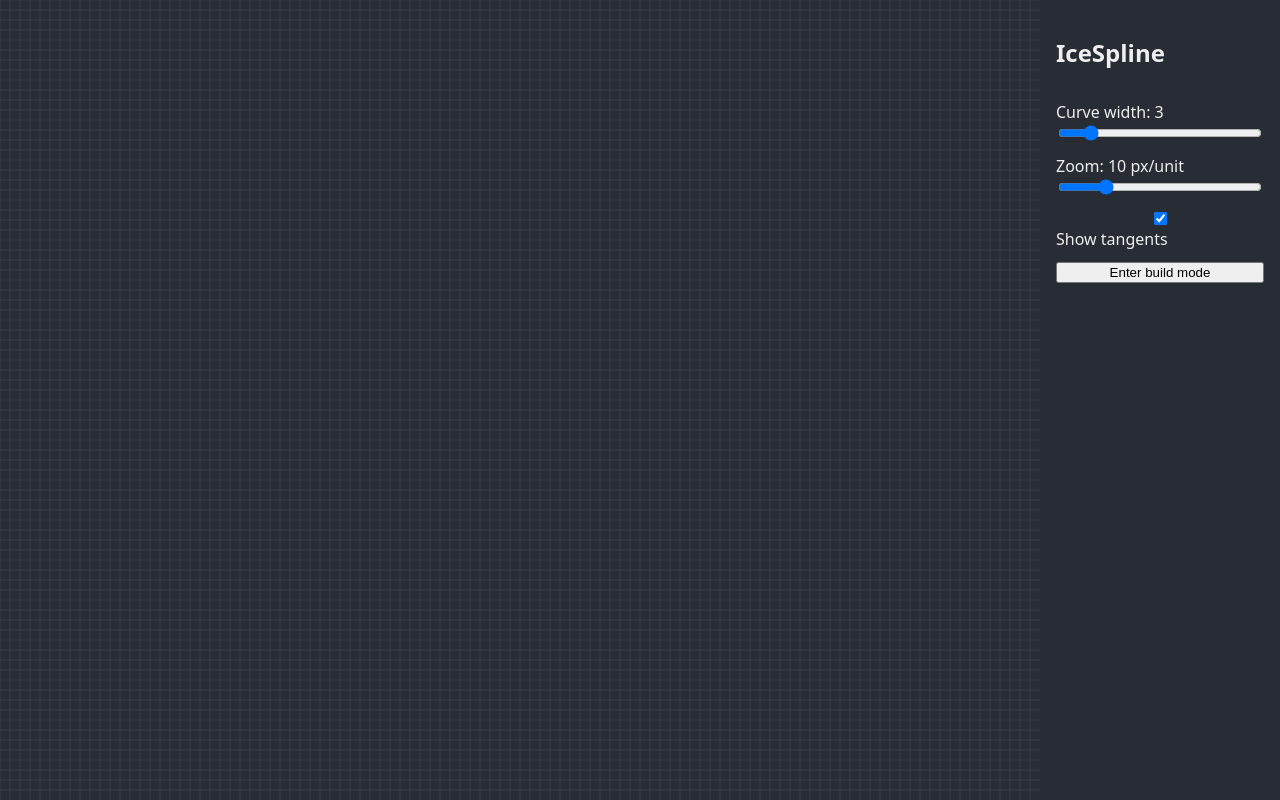
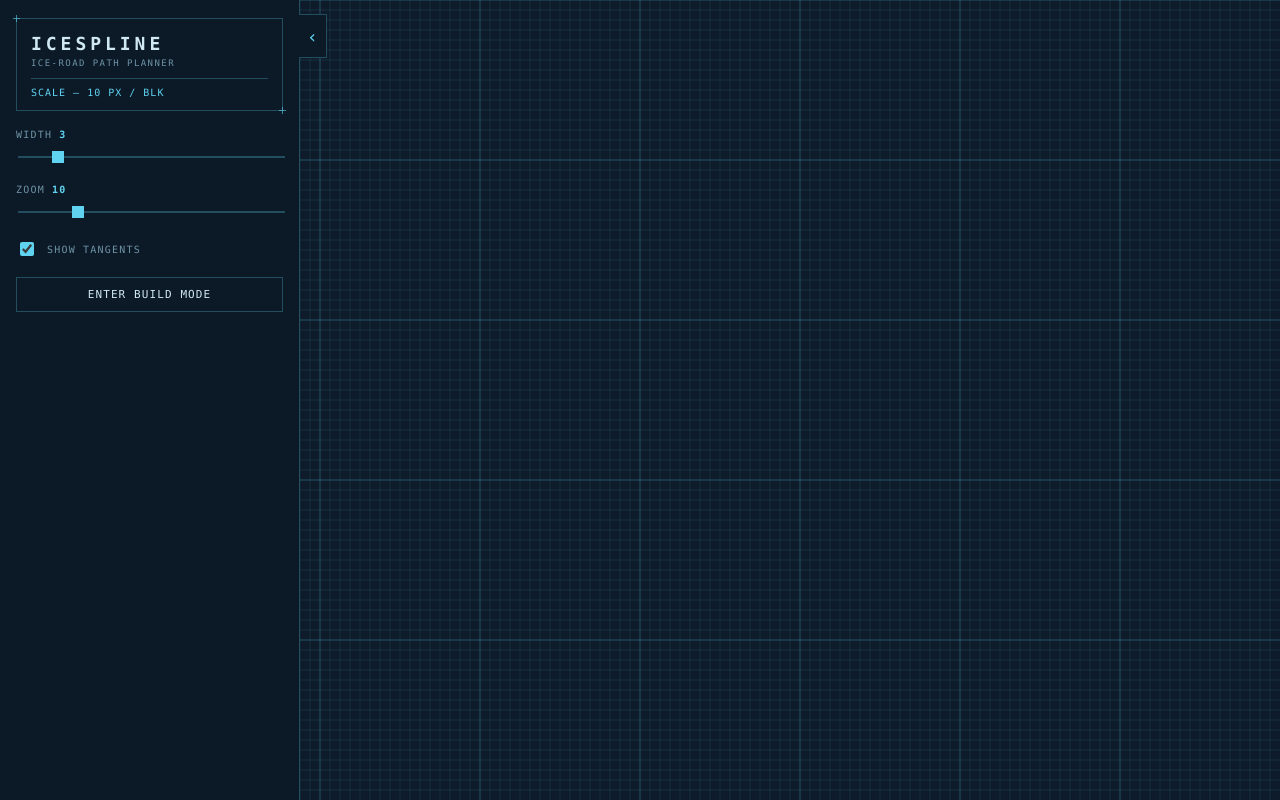
Before and after one commit to tmbkoren/IceSpline, a React (Vite) app: page / in a window 1280 px wide. Built offline with nearby package versions, Linux system fonts and the light colour scheme.

Commit message:
updated ui

```diff
--- a/src/canvas/CanvasView.tsx
+++ b/src/canvas/CanvasView.tsx
@@ -55,7 +55,7 @@ export function CanvasView() {
     }
   }, [])
 
-  // `flex: 1` makes the canvas fill the remaining row space beside the panel
-  // (the App lays them out in a flex row).
-  return <canvas ref={ref} style={{ flex: 1, minWidth: 0, height: '100vh' }} />
+  // Sizing/position is handled in CSS (`canvas { position: fixed; inset: 0 }`):
+  // the canvas is full-bleed and the drawer floats over it.
+  return <canvas ref={ref} />
 }
--- a/src/index.css
+++ b/src/index.css
@@ -1,3 +1,21 @@
+/* ===========================================================================
+   IceSpline — "Blueprint / CAD" visual direction.
+   Dark ink ground, cyan hairlines, zero radius, monospace. The canvas is the
+   drafting surface; the control panel is a slide-in blueprint "title block".
+   System fonts only — no web-font download (supports the no-friction goal).
+   =========================================================================== */
+
+:root {
+  --bg: #0d1b2a; /* ink ground (also the canvas bg, set in renderer.ts) */
+  --bg-panel: #0c1a28; /* drawer surface, a touch darker than the ground */
+  --line: #5fd3f0; /* cyan accent — the "drawn" color */
+  --line-dim: rgba(95, 211, 240, 0.28); /* hairline borders */
+  --line-faint: rgba(95, 211, 240, 0.1); /* faint fills/hover */
+  --text: #cfe8f2; /* pale cyan-white */
+  --text-mut: #6f93a6; /* muted labels */
+  --mono: ui-monospace, "JetBrains Mono", "SF Mono", Menlo, Consolas, monospace;
+}
+
 * {
   box-sizing: border-box;
 }
@@ -8,28 +26,219 @@ body,
   height: 100%;
 }
 #root {
-  display: flex;
+  position: relative;
+  overflow: hidden; /* canvas is full-bleed; nothing scrolls the page */
 }
 body {
-  font-family: system-ui, sans-serif;
-  background: #282c34;
-  color: #eee;
+  font-family: var(--mono);
+  background: var(--bg);
+  color: var(--text);
 }
+
+/* The canvas fills the whole viewport; chrome floats above it (z-index). */
 canvas {
-  touch-action: none;
+  position: fixed;
+  inset: 0;
+  width: 100%;
+  height: 100%;
   display: block;
-} /* SPEC: no browser gesture hijack */
+  touch-action: none; /* SPEC: no browser gesture hijack (pan/pinch) */
+}
 
-.control-panel {
-  width: 240px;
-  flex: 0 0 240px;      /* fixed column, don't grow/shrink */
+/* Visible keyboard focus everywhere — quality floor. */
+:focus-visible {
+  outline: 1px solid var(--line);
+  outline-offset: 2px;
+}
+
+/* --- The slide-in drawer ------------------------------------------------- */
+
+.drawer {
+  position: fixed;
+  top: 0;
+  left: 0;
+  height: 100%;
+  width: min(300px, 88vw);
+  z-index: 10;
+  background: var(--bg-panel);
+  border-right: 1px solid var(--line-dim);
+  transform: translateX(-100%); /* parked off-screen when closed */
+  transition: transform 0.25s ease;
+}
+.drawer--open {
+  transform: translateX(0);
+}
+
+/* The toggle tab rides just outside the drawer's right edge, so it slides with
+   the panel and is always on-screen (at x=0 closed, at panel-width open). */
+.drawer__tab {
+  position: absolute;
+  left: 100%;
+  top: 14px;
+  width: 28px;
+  height: 44px;
+  display: grid;
+  place-items: center;
+  background: var(--bg-panel);
+  border: 1px solid var(--line-dim);
+  border-left: none;
+  color: var(--line);
+  font-family: var(--mono);
+  font-size: 18px;
+  cursor: pointer;
+}
+.drawer__tab:hover {
+  background: var(--line-faint);
+}
+
+.drawer__body {
+  height: 100%;
   display: flex;
   flex-direction: column;
-  gap: 12px;
-  padding: 16px;
-  overflow-y: auto;      /* scroll panel internally, not the page */
+  gap: 18px;
+  padding: 18px 16px;
+  overflow-y: auto;
 }
-.control-panel label {
+
+/* --- Title block (the signature element) --------------------------------- */
+
+.title-block {
+  position: relative;
+  border: 1px solid var(--line-dim);
+  padding: 14px 14px 12px;
+}
+/* Registration marks: small cyan "+" at two diagonal corners, like a real
+   drafting sheet. Each is two thin gradients crossed. */
+.title-block::before,
+.title-block::after {
+  content: "";
+  position: absolute;
+  width: 7px;
+  height: 7px;
+  opacity: 0.6;
+  background:
+    linear-gradient(var(--line), var(--line)) center / 100% 1px no-repeat,
+    linear-gradient(var(--line), var(--line)) center / 1px 100% no-repeat;
+}
+.title-block::before {
+  top: -4px;
+  left: -4px;
+}
+.title-block::after {
+  bottom: -4px;
+  right: -4px;
+}
+.wordmark {
+  margin: 0;
+  font-size: 18px;
+  font-weight: 600;
+  letter-spacing: 0.22em;
+  color: var(--text);
+}
+.subtitle {
+  margin: 4px 0 10px;
+  font-size: 9px;
+  letter-spacing: 0.16em;
+  color: var(--text-mut);
+}
+.readout {
+  padding-top: 8px;
+  border-top: 1px solid var(--line-dim);
+  font-size: 10px;
+  letter-spacing: 0.1em;
+  color: var(--line);
+}
+
+/* --- Fields (sliders, checkbox) ----------------------------------------- */
+
+.field {
   display: flex;
-  flex-direction: column;  /* label text stacked above its input */
+  flex-direction: column;
+  gap: 8px;
 }
+.field--row {
+  flex-direction: row;
+  align-items: center;
+  gap: 10px;
+}
+.field__label {
+  font-size: 10px;
+  letter-spacing: 0.12em;
+  color: var(--text-mut);
+}
+.field__label b {
+  color: var(--line);
+  font-weight: 600;
+}
+
+input[type="checkbox"] {
+  width: 14px;
+  height: 14px;
+  accent-color: var(--line);
+  cursor: pointer;
+}
+
+/* Square cyan slider — zero radius to match the blueprint language. */
+input[type="range"] {
+  -webkit-appearance: none;
+  appearance: none;
+  width: 100%;
+  height: 14px;
+  background: transparent;
+  cursor: pointer;
+}
+input[type="range"]::-webkit-slider-runnable-track {
+  height: 2px;
+  background: var(--line-dim);
+}
+input[type="range"]::-webkit-slider-thumb {
+  -webkit-appearance: none;
+  width: 12px;
+  height: 12px;
+  margin-top: -5px;
+  background: var(--line);
+  border: none;
+  border-radius: 0;
+}
+input[type="range"]::-moz-range-track {
+  height: 2px;
+  background: var(--line-dim);
+}
+input[type="range"]::-moz-range-thumb {
+  width: 12px;
+  height: 12px;
+  background: var(--line);
+  border: none;
+  border-radius: 0;
+}
+
+/* --- Buttons ------------------------------------------------------------- */
+
+.btn {
+  font-family: var(--mono);
+  font-size: 11px;
+  letter-spacing: 0.1em;
+  text-transform: uppercase;
+  padding: 10px 12px;
+  background: transparent;
+  color: var(--text);
+  border: 1px solid var(--line-dim);
+  border-radius: 0;
+  cursor: pointer;
+}
+.btn:hover {
+  border-color: var(--line);
+  color: var(--line);
+}
+.btn--active {
+  background: var(--line-faint);
+  border-color: var(--line);
+  color: var(--line);
+}
+
+/* Respect users who ask for less motion. */
+@media (prefers-reduced-motion: reduce) {
+  .drawer {
+    transition: none;
+  }
+}
--- a/src/ui/ControlPanel.tsx
+++ b/src/ui/ControlPanel.tsx
@@ -1,4 +1,5 @@
-// The control panel: pure React "chrome" that floats over the canvas.
+// The control panel: pure React "chrome" that floats over the canvas as a
+// collapsible slide-in drawer (same pattern on desktop and mobile).
 //
 // This component renders DOM only — sliders, buttons, labels. It NEVER draws
 // to the canvas and NEVER reads `points` (CLAUDE.md rules 1-2). It talks to the
@@ -9,9 +10,15 @@
 // re-renders only when one of these specific scalars changes — not when the
 // canvas drags points 60x/second.
 
+import { useState } from 'react'
 import { useStore } from '../core/state'
 
 export function ControlPanel() {
+  // Drawer open/closed is pure chrome state — it doesn't affect canvas geometry,
+  // so it lives in React (not the shared store). Default to open on wide screens,
+  // closed on phones so the canvas isn't covered on first load.
+  const [open, setOpen] = useState(() => window.innerWidth > 768)
+
   // Each line below is an independent subscription. `curveWidth` is a number,
   // `setCurveWidth` is a stable function reference (Zustand never recreates it),
   // so selecting the action never causes a re-render on its own.
@@ -20,6 +27,9 @@ export function ControlPanel() {
 
   const zoom = useStore((s) => s.zoom)
   const setZoom = useStore((s) => s.setZoom)
+  // Wheel/pinch produce fractional zoom; round only for DISPLAY (the slider and
+  // store keep the precise value).
+  const zoomLabel = Math.round(zoom)
 
   const showTangents = useStore((s) => s.showTangents)
   const toggleTangents = useStore((s) => s.toggleTangents)
@@ -28,11 +38,33 @@ export function ControlPanel() {
   const toggleBuildMode = useStore((s) => s.toggleBuildMode)
 
   return (
-    <aside className="control-panel">
-      <h1>IceSpline</h1>
+    <aside className={`drawer${open ? ' drawer--open' : ''}`}>
+      {/* The tab rides outside the drawer's edge, so it stays on-screen and
+          interactive whether the drawer is open or closed. */}
+      <button
+        type="button"
+        className="drawer__tab"
+        onClick={() => setOpen((o) => !o)}
+        aria-expanded={open}
+        aria-label={open ? 'Collapse panel' : 'Open panel'}
+      >
+        {open ? '‹' : '›'}
+      </button>
 
-      <label>
-        Curve width: {curveWidth}
+      {/* `inert` when closed: the off-screen controls can't be focused or
+          clicked, so keyboard/AT users don't tab into a hidden panel. */}
+      <div className="drawer__body" inert={!open}>
+        <header className="title-block">
+          <h1 className="wordmark">ICESPLINE</h1>
+          <p className="subtitle">ICE-ROAD PATH PLANNER</p>
+          {/* Live readout — the title block reflects real state, not decoration. */}
+          <div className="readout">SCALE — {zoomLabel} PX / BLK</div>
+        </header>
+
+        <label className="field">
+          <span className="field__label">
+            WIDTH <b>{curveWidth}</b>
+          </span>
           <input
             type="range"
             min={1}
@@ -44,8 +76,10 @@ export function ControlPanel() {
           />
         </label>
 
-      <label>
-        Zoom: {zoom} px/unit
+        <label className="field">
+          <span className="field__label">
+            ZOOM <b>{zoomLabel}</b>
+          </span>
           <input
             type="range"
             min={2}
@@ -56,18 +90,19 @@ export function ControlPanel() {
           />
         </label>
 
-      <label>
-        <input
-          type="checkbox"
-          checked={showTangents}
-          onChange={toggleTangents}
-        />
-        Show tangents
+        <label className="field field--row">
+          <input type="checkbox" checked={showTangents} onChange={toggleTangents} />
+          <span className="field__label">SHOW TANGENTS</span>
         </label>
 
-      <button type="button" onClick={toggleBuildMode}>
+        <button
+          type="button"
+          className={`btn${isBuildMode ? ' btn--active' : ''}`}
+          onClick={toggleBuildMode}
+        >
           {isBuildMode ? 'Exit build mode' : 'Enter build mode'}
         </button>
+      </div>
     </aside>
   )
 }
```
Also changed, not shown: src/canvas/renderer.ts (+27 -17 lines). Lines whose indentation alone changed are shown as unchanged.
